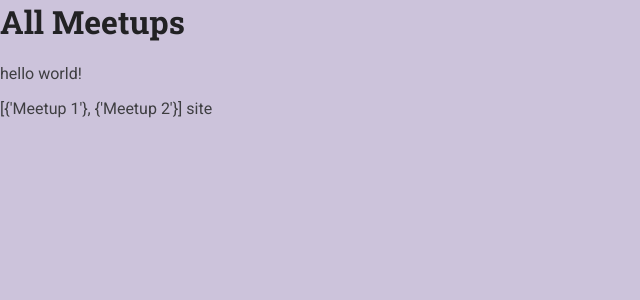
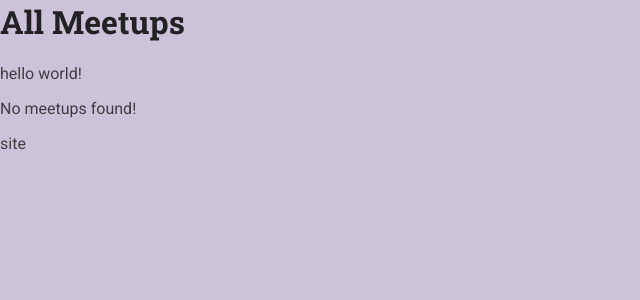
Before and after one commit to solaleh81/django_course_site, a Django app: page /meetups/ in a window 1280 px wide. Shown: the top 300 px of the page, without its empty margins (0-640 px from the left). Run offline with Django 4.2, Linux system fonts and the light colour scheme.

Commit message:
completing meetups list.

```diff
--- a/meetups/templates/meetups/index.html
+++ b/meetups/templates/meetups/index.html
@@ -11,7 +11,11 @@
 <body>
 <h1>All Meetups</h1>
 <p>hello world!</p>
-{{meetups}}
+{% if show_meetups %}
+<h2>{{ meetups.0.title }}</h2>
+{% else %}
+<p>No meetups found!</p>
+{% endif %}
 
 </body>site
 </html>
```
